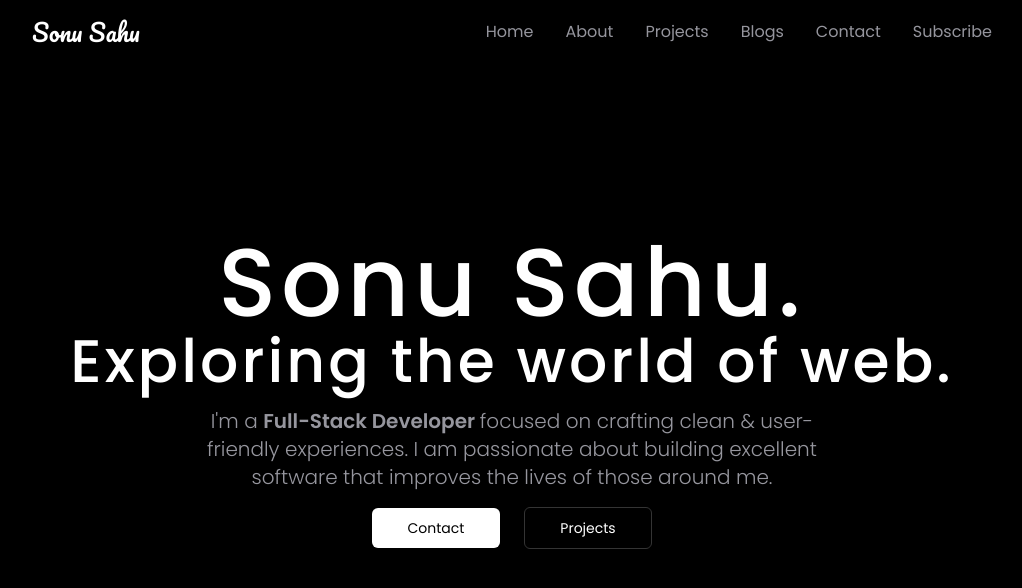
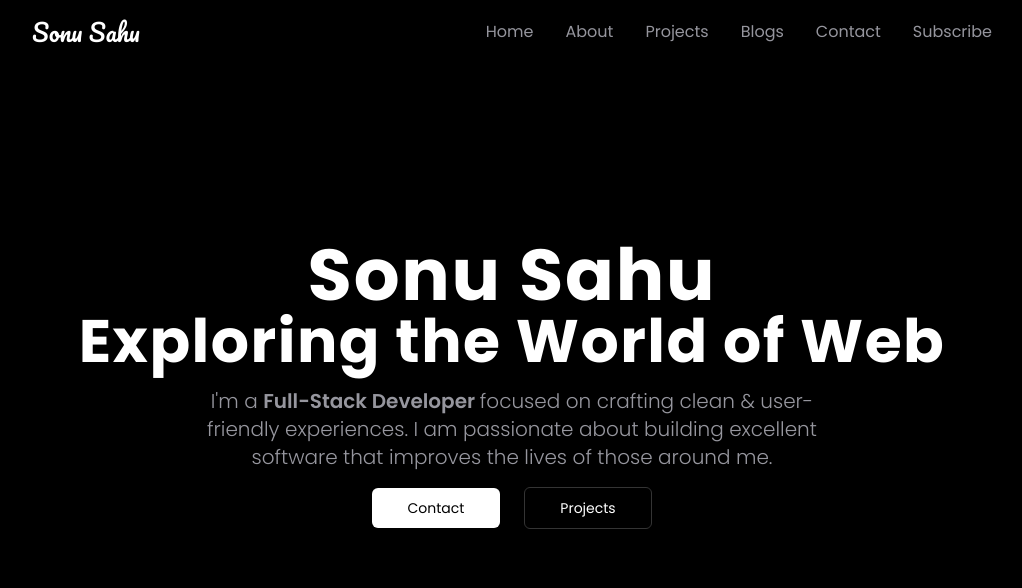
Before and after one commit to sonusahuz/portfolio, a Next.js app: page / in a window 1280 px wide. Shown: the top 588 px of the page, without its empty margins (128-1150 px from the left). Built offline with nearby package versions, Linux system fonts and the light colour scheme.

Commit message:
update home text

```diff
--- a/src/app/page.tsx
+++ b/src/app/page.tsx
@@ -3,15 +3,15 @@ import DivMotion from "@/components/DivMotion";
 export default function Home() {
   return (
     <div
-      className={`flex text-left sm:text-center items-center justify-center mx-auto h-[78vh] lg:h-[82vh] w-full flex-wrap bg-black text-white`}
+      className={`flex text-left sm:text-center items-center justify-center mx-auto h-[78vh] lg:h-[80vh] w-full flex-wrap bg-black text-white`}
     >
       <DivMotion>
         <div>
-          <h1 className="lg:text-8xl font-medium tracking-wider text-[45px] leading-tight">
-            Sonu Sahu.
+          <h1 className="lg:text-7xl tracking-wide lg:font-bold font-semibold text-[45px] leading-tight">
+            Sonu Sahu
           </h1>
-          <h1 className="lg:text-6xl text-[43px] tracking-wider font-medium leading-tight mb-2">
-            Exploring the world of web.
+          <h1 className="lg:text-6xl tracking-wide text-[43px] lg:font-bold font-semibold leading-tight mb-2">
+            Exploring the World of Web
           </h1>
         </div>
         <div className="px-0 lg:px-36 lg:my-4">
```
